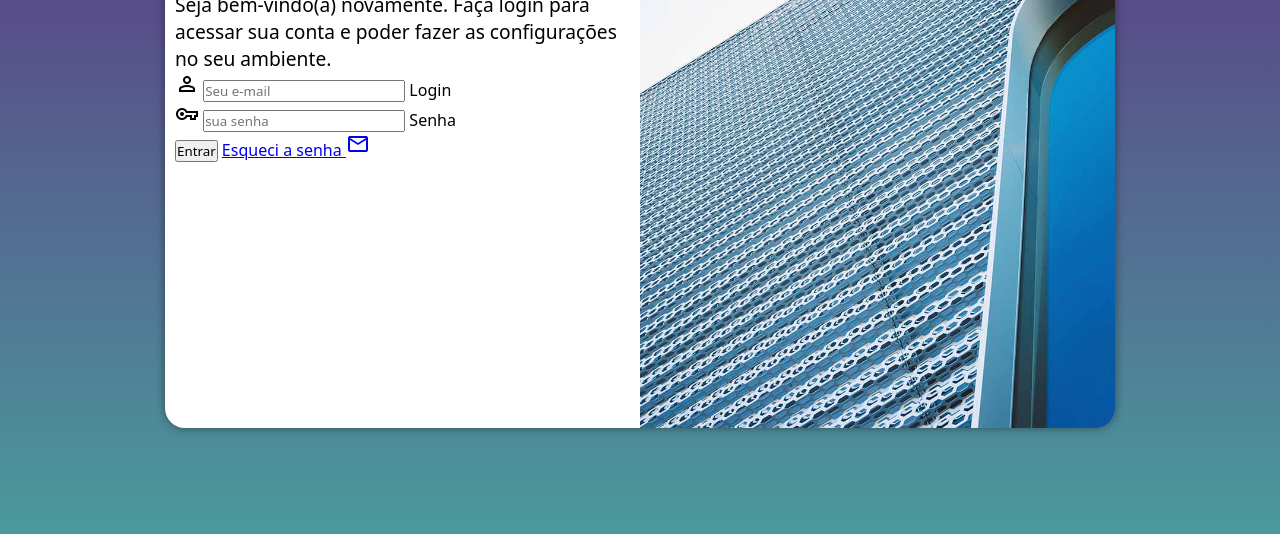
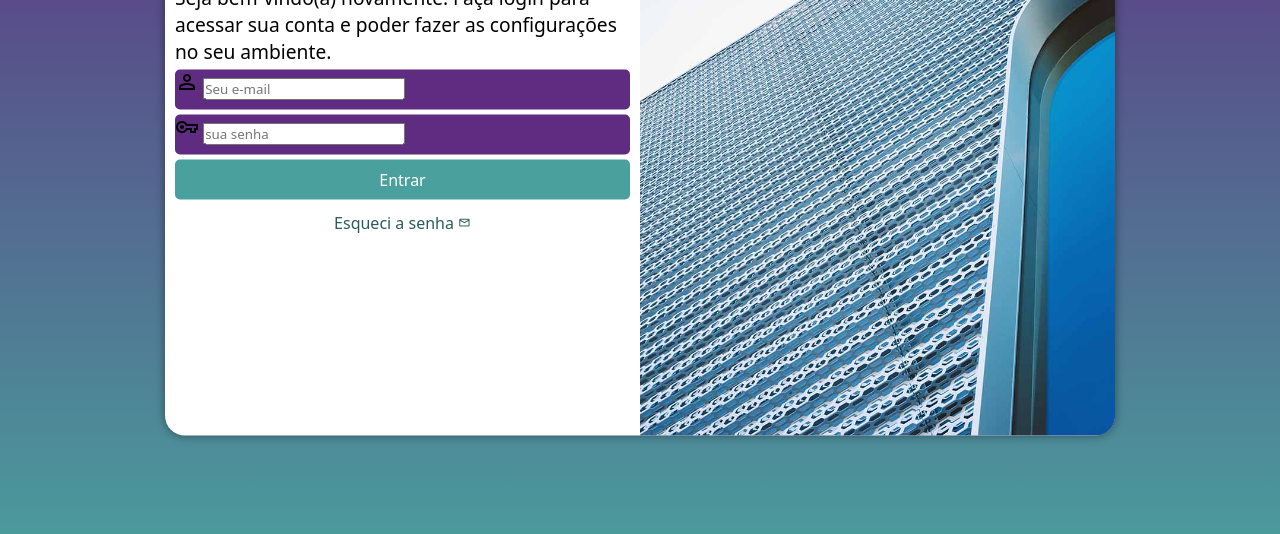
Before and after one commit to gabrielandre20/projeto-login, a plain HTML site: page index.html in a window 1280 px wide. Shown: the part 222-756 px from the top of the page. Drawn offline with nearby package versions, Linux system fonts and the light colour scheme.

Commit message:
Formatação Formulário

```diff
--- a/estilos/style.css
+++ b/estilos/style.css
@@ -29,7 +29,7 @@ main {
 section#login {
     background-color: white;
     width: 250px;
-    height: 500px;
+    height: 515px;
     border-radius: 20px;
     position: absolute;
     top: 50%;
@@ -64,3 +64,56 @@ div#form {
 #form p {
     font-size: 0.8em;
 }
+
+.campo {
+    background-color: #5f2c82;
+    width: 100%;
+    display: block;
+    height: 40px;
+    border-radius: 5px;
+    margin: 5px 0px;
+}
+
+.campo label {
+    display: none;
+}
+
+
+form > input[type=submit] {
+    display: block;
+    font-size: 1em;
+    width: 100%;
+    height: 40px;
+    background-color: #49a09d;
+    color: white;
+    border: none;
+    border-radius: 5px;
+    cursor: pointer;
+}
+
+form > input[type=submit]:hover {
+    background-color: #295c5a;
+}
+
+.botao {
+    display: block;
+    text-align: center;
+    font-size: 1em;
+    width: 100%;
+    height: 40px;
+    background-color: white;
+    border: 1px #3b8a87;
+    border-radius: 5px;
+    text-decoration: none;
+    color: #295c5a;
+    padding-top: 7px;
+    margin-top: 5px;
+}
+
+.botao:hover {
+   background-color: #54c2be;
+}
+
+.botao span {
+    font-size: 0.8em;
+}
--- a/index.html
+++ b/index.html
@@ -35,7 +35,7 @@
                         <label for="isenha">Senha</label>
                     </div>
                     <input type="submit" value="Entrar">
-                    <a href="esqueci.html">Esqueci a senha <span class="material-symbols-outlined">mail</span>  </a>
+                    <a href="esqueci.html" class="botao">Esqueci a senha <span class="material-symbols-outlined">mail</span>  </a>
                 </form>
             </div>
         </section>
```
